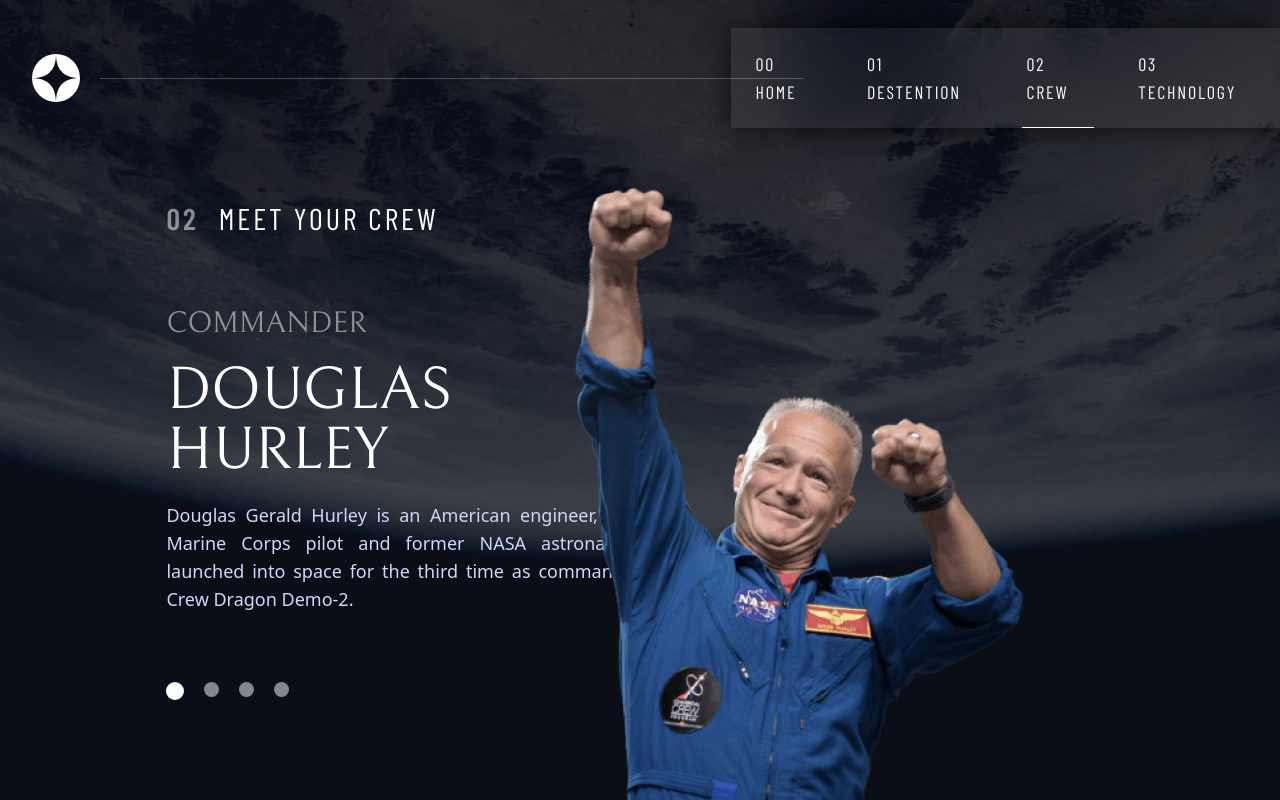
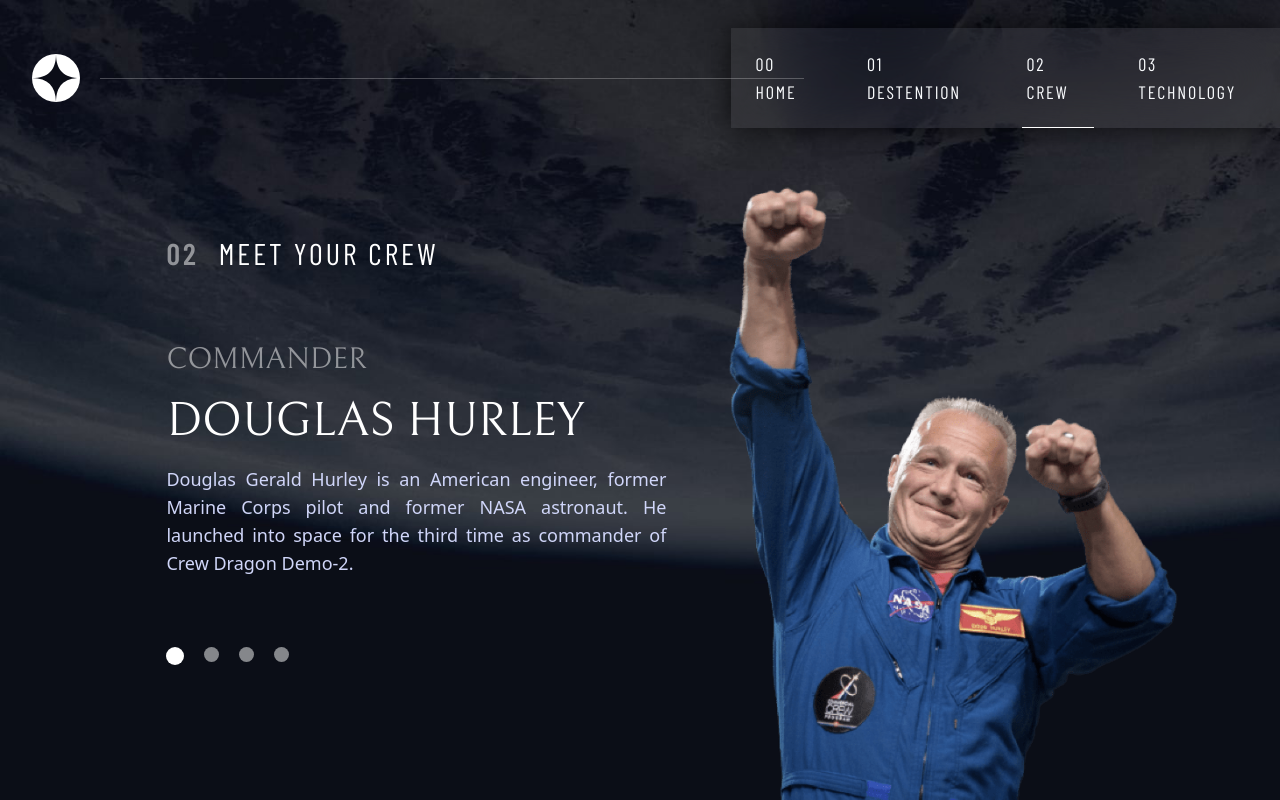
Before and after one commit to MahdiSadeghi26/Space-Toursim-multiPage, a Vue app: page /crew in a window 1280 px wide. Built offline with nearby package versions, Linux system fonts and the light colour scheme.

Commit message:
optimized for lg size

```diff
--- a/src/views/Crew/CrewApp.vue
+++ b/src/views/Crew/CrewApp.vue
@@ -7,21 +7,21 @@
         <!-- navbar -->
         <!-- content navbar -->
         <NavMenu></NavMenu>
-        <div class="lg:max-w-[65%] lg:h-[70%] flex lg:mt-10 justify-center  items-end   ">
+        <div class="lg:max-w-[65%] lg:h-[70%] flex lg:mt-10 justify-center  items-end lg:flex-row    ">
             <!-- (left) title and descripiton + carousel -->
-            <div class="flex flex-col justify-between w-[60%]  lg:h-[500px]">
+            <div class="flex flex-col justify-around w-[60%]  lg:h-[500px]">
                 <!-- title -->
                 <div class="w-full"><span
                         class=" text-white text-opacity-50 tracking-widest font-BarlowSemiBold lg:text-3xl lg:mr-5 ">02</span>
                     <p class="text-white inline font-BarlowRegular text-3xl tracking-widest">MEET YOUR CREW</p>
                 </div>
                 <!-- desc -->
-                <div class="flex gap-5 flex-col lg:w-full">
+                <div class="flex lg:gap-5 flex-col lg:w-full">
                     <!-- grade or post -->
                     <p class="text-white text-opacity-50 text-3xl font-BellefairRegular uppercase">Commander</p>
-                    <p class="uppercase font-BellefairRegular text-white lg:text-6xl">Douglas Hurley</p>
+                    <p class="uppercase font-BellefairRegular text-white 2xl:text-6xl xl:text-5xl lg:text-4xl ">Douglas Hurley</p>
                     <!-- description -->
-                    <p class="text-[#d0d6f9] lg:text-lg text-justify w-[500px]">Douglas Gerald Hurley is an American
+                    <p class="text-[#d0d6f9] lg:text-lg text-justify xl:w-[500px] lg:w-full">Douglas Gerald Hurley is an American
                         engineer, former Marine Corps pilot and former NASA astronaut.
                         He launched into space for the third time as commander of Crew Dragon Demo-2.</p>
                 </div>
@@ -34,6 +34,6 @@
                 </div>
             </div>
         </div>
-        <div class="absolute right-[20%] bottom-0 w-[450px] "><img src="/images/crew/image-douglas-hurley.png" alt=""></div>
+        <div class="absolute 2xl:right-[20%] bottom-0 xl:right-[8%] xl:w-[450px] lg:right-[5%] lg:w-[400px]  "><img src="/images/crew/image-douglas-hurley.png" alt=""></div>
     </div>
 </template>
```
